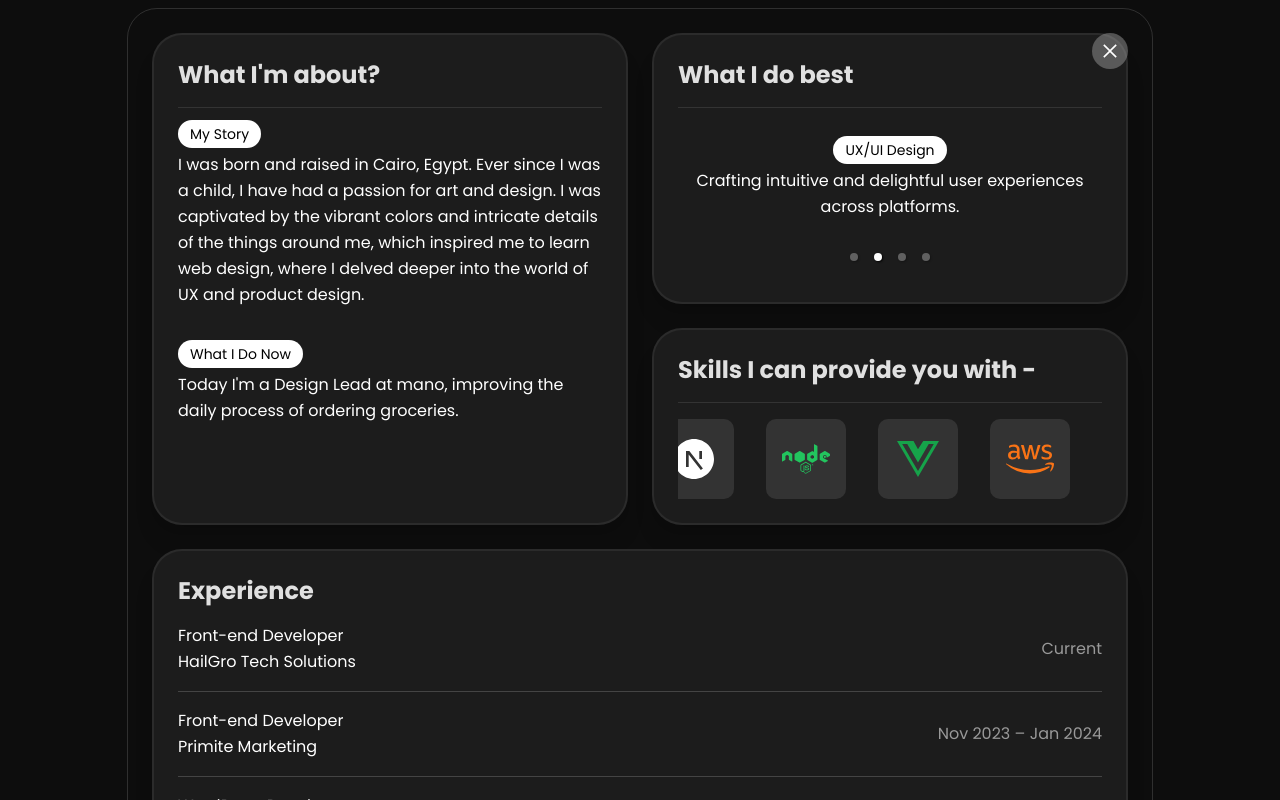
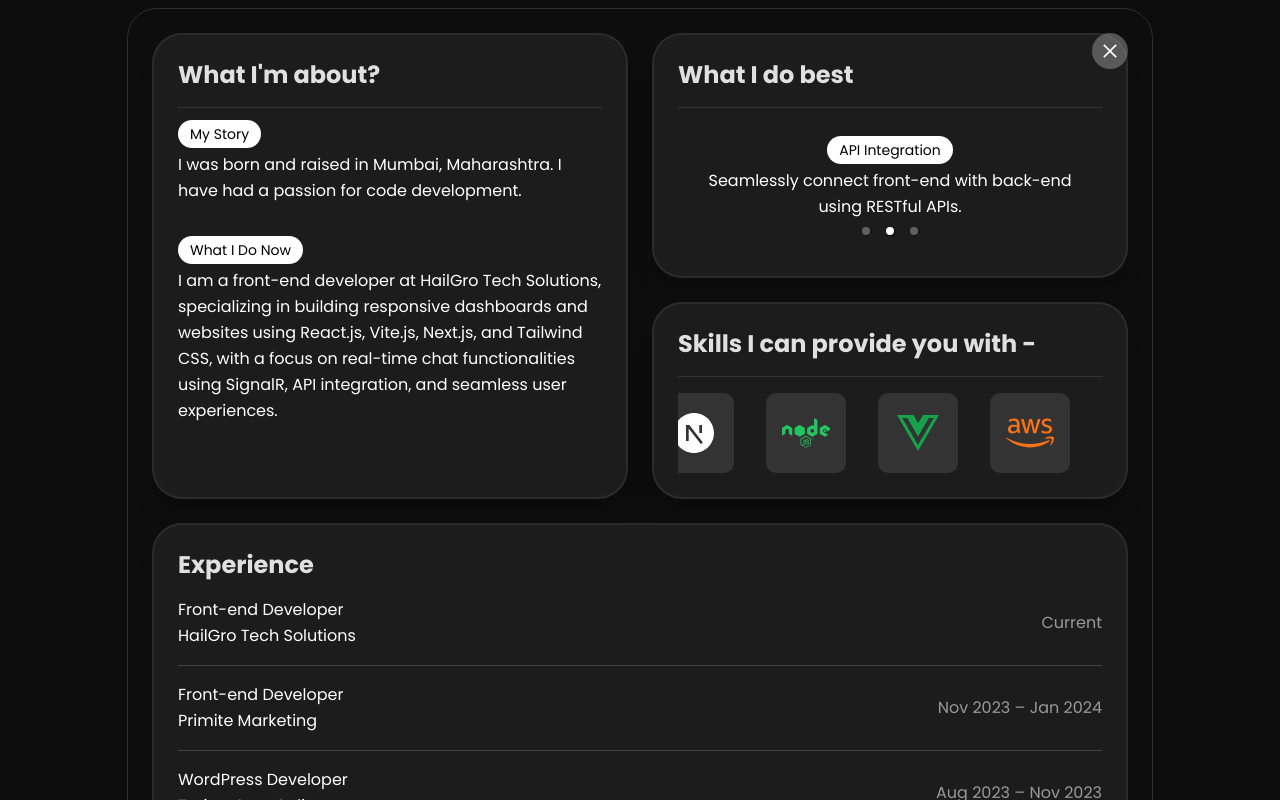
Before and after one commit to eesheesingh/new-portfolio, a React (Create React App) app: page /about in a window 1280 px wide. Shown: the top 800 px of the page. Built offline with nearby package versions, Linux system fonts and the light colour scheme; the HTML template or start-up script is replaced by a standard one; a web font is replaced by a local one.

Commit message:
Final Commit of the day

```diff
--- a/src/components/About.jsx
+++ b/src/components/About.jsx
@@ -88,34 +88,26 @@ const About = () => {
               >
                 <div className="p-4">
                   <h3 className="text-sm text-[#000] mb-2">
-                    <span className='bg-[#fff] rounded-[30px] py-1 px-3'>Digital Design</span>
+                    <span className='bg-[#fff] rounded-[30px] py-1 px-3'>Web Design</span>
                   </h3>
                   <p className="text-md leading-relaxed mb-4">
-                    Providing innovative problem-solving methods and impactful solutions to ensure a better user experience.
+                  Craft responsive, visually appealing UIs with JS Frameworks, Tailwind, Bootstrap.
                   </p>
                 </div>
                 <div className="p-4">
                   <h3 className="text-sm text-[#000] mb-2">
-                    <span className='bg-[#fff] rounded-[30px] py-1 px-3'>UX/UI Design</span>
+                    <span className='bg-[#fff] rounded-[30px] py-1 px-3'>API Integration</span>
                   </h3>
                   <p className="text-md leading-relaxed mb-4">
-                    Crafting intuitive and delightful user experiences across platforms.
+                  Seamlessly connect front-end with back-end using RESTful APIs.
                   </p>
                 </div>
                 <div className="p-4">
                   <h3 className="text-sm text-[#000] mb-2">
-                    <span className='bg-[#fff] rounded-[30px] py-1 px-3'>Product Design</span>
+                    <span className='bg-[#fff] rounded-[30px] py-1 px-3'>Fluent FrameWorks</span>
                   </h3>
                   <p className="text-md leading-relaxed mb-4">
-                    Leading product design initiatives with a focus on functionality and aesthetics.
-                  </p>
-                </div>
-                <div className="p-4">
-                  <h3 className="text-sm text-[#000] mb-2">
-                    <span className='bg-[#fff] rounded-[30px] py-1 px-3'>Design Systems</span>
-                  </h3>
-                  <p className="text-md leading-relaxed mb-4">
-                    Building cohesive design systems that scale across teams and products.
+                    I am fluent in ReactJs, NextJs, Node.Js, ViteJs
                   </p>
                 </div>
               </Carousel>
--- a/src/components/Experience.jsx
+++ b/src/components/Experience.jsx
@@ -53,7 +53,7 @@ const Experience = () => {
               My Professional Experience
             </h2>
             <p className="text-md leading-relaxed mb-4">
-              My journey through design has been a rewarding one. Here’s a detailed breakdown of my experiences that
+              My journey as Developer has been a rewarding one. Here’s a detailed breakdown of my experiences that
               have shaped me as a professional.
             </p>
           </motion.div>
--- a/src/constants.js
+++ b/src/constants.js
@@ -52,10 +52,8 @@ export const experienceData = [
     story: {
       title: 'What I\'m about?',
       description: `
-        I was born and raised in Cairo, Egypt. Ever since I was a child, I have had a passion for art and design.
-        I was captivated by the vibrant colors and intricate details of the things around me, which inspired me
-        to learn web design, where I delved deeper into the world of UX and product design.`,
-      currentRole: 'Today I\'m a Design Lead at mano, improving the daily process of ordering groceries.',
+        I was born and raised in Mumbai, Maharashtra. I have had a passion for code development.`,
+      currentRole: 'I am a front-end developer at HailGro Tech Solutions, specializing in building responsive dashboards and websites using React.js, Vite.js, Next.js, and Tailwind CSS, with a focus on real-time chat functionalities using SignalR, API integration, and seamless user experiences.',
     },
 
   };
```
